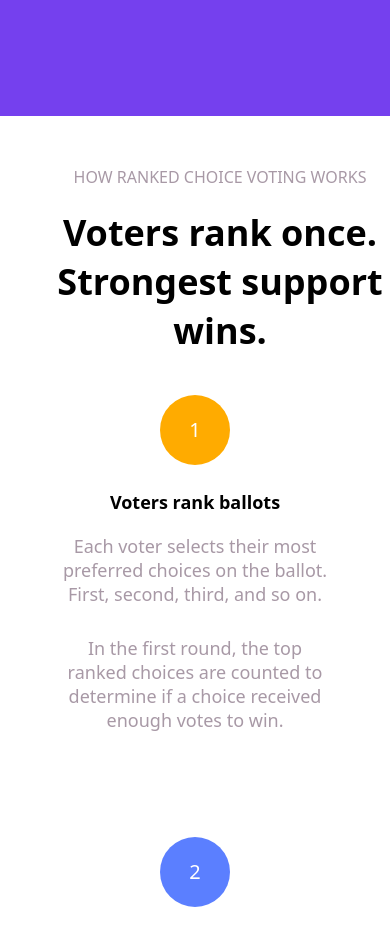
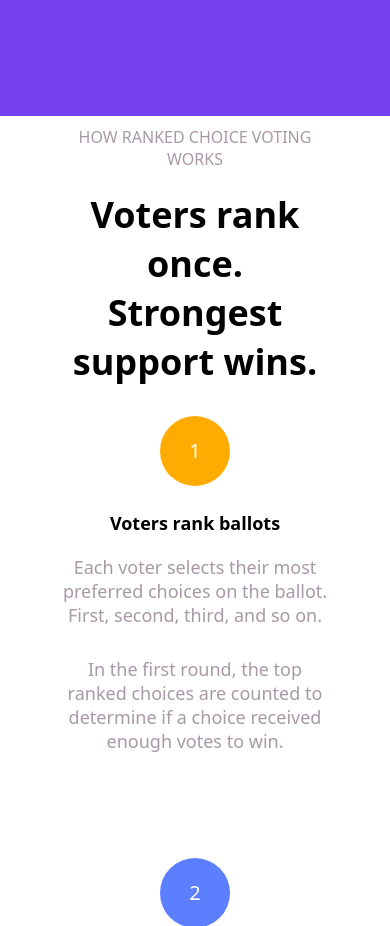
Before and after one commit to Hassnain512/Ranked-Vote-CSS-Project, a plain HTML site: page index.html in a window 390 px wide. Shown: the part 4100-5026 px from the top of the page. Drawn offline with Linux system fonts and the light colour scheme.

Commit message:
Add files via upload

```diff
--- a/style.css
+++ b/style.css
@@ -585,8 +585,13 @@
 
   .outer-section {
     height: auto;
+    width: 100%;
   }
 
+  .section-txt {
+    width: 70%;
+    margin: 10px 0px 10px 0px;
+  }
   .section-txt h3 {
     font-size: 2.25rem;
     margin-bottom: 10px;
```
